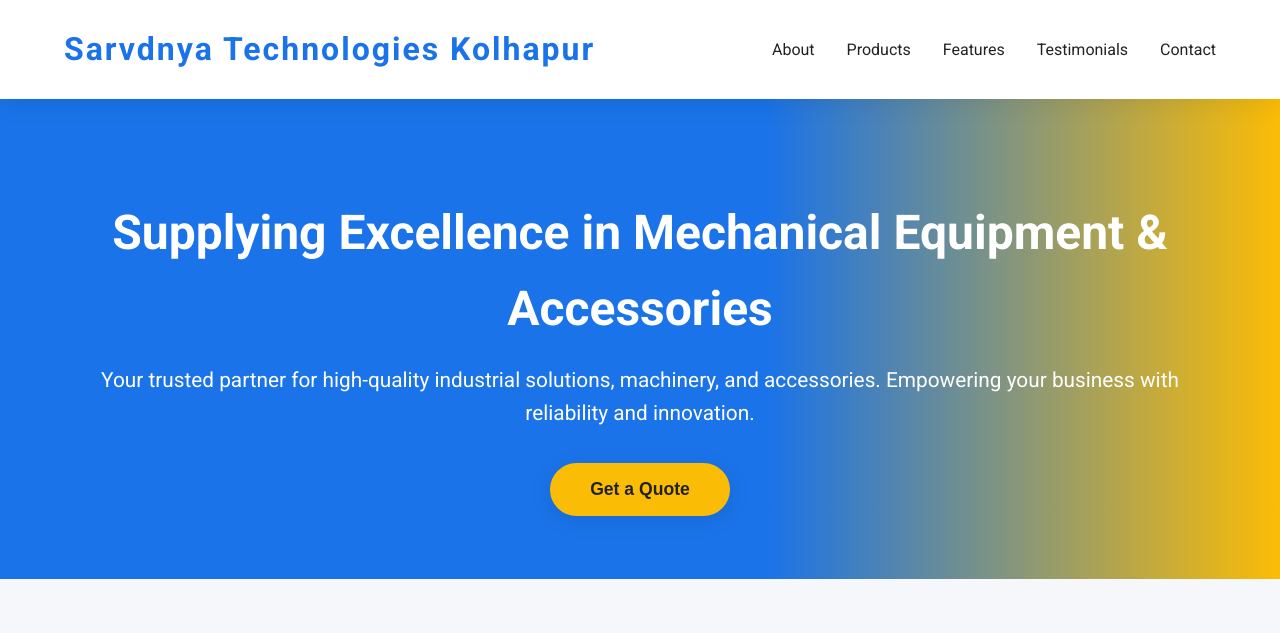
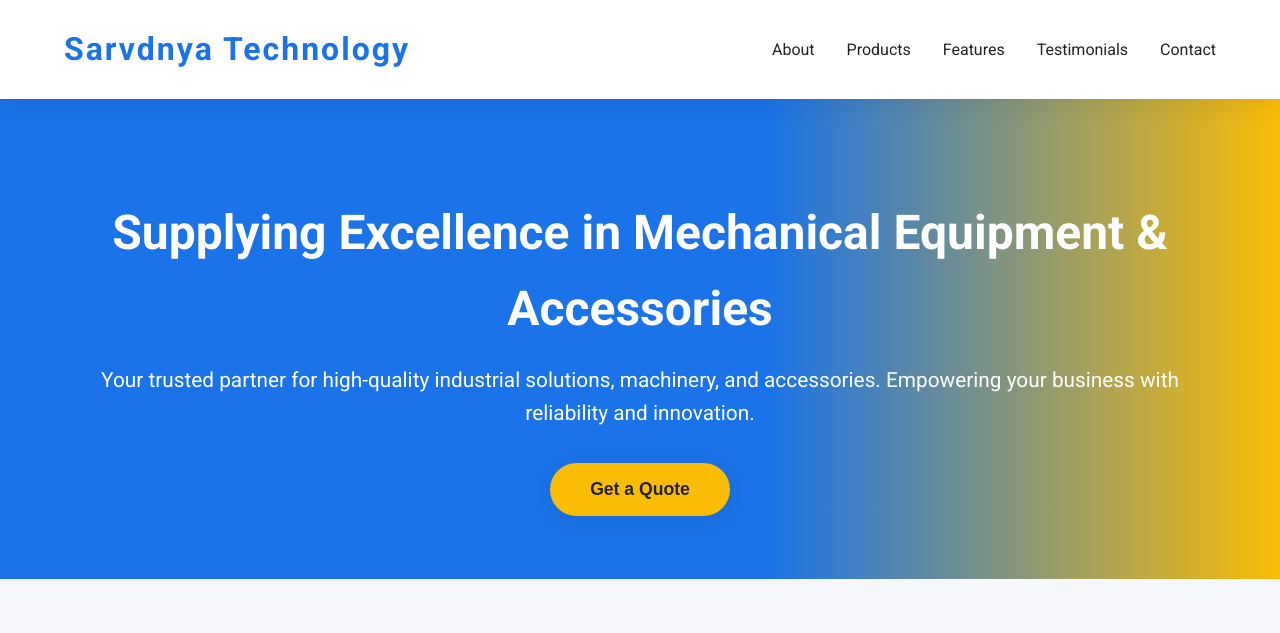
Before and after one commit to ArjunSudhakarShahapure/Sarvdnya-Technologies-Kolhapur, a plain HTML site: page index.html in a window 1280 px wide. Shown: the top 633 px of the page. Drawn offline with Linux system fonts and the light colour scheme.

Commit message:
index.html

```diff
--- a/index.html
+++ b/index.html
@@ -264,7 +264,7 @@
   <header>
     <div class="container">
       <nav>
-        <div class="logo">Sarvdnya Technologies Kolhapur</div>
+        <div class="logo">Sarvdnya Technology </div>
         <ul class="nav-links">
           <li><a href="#about">About</a></li>
           <li><a href="#products">Products</a></li>
```
